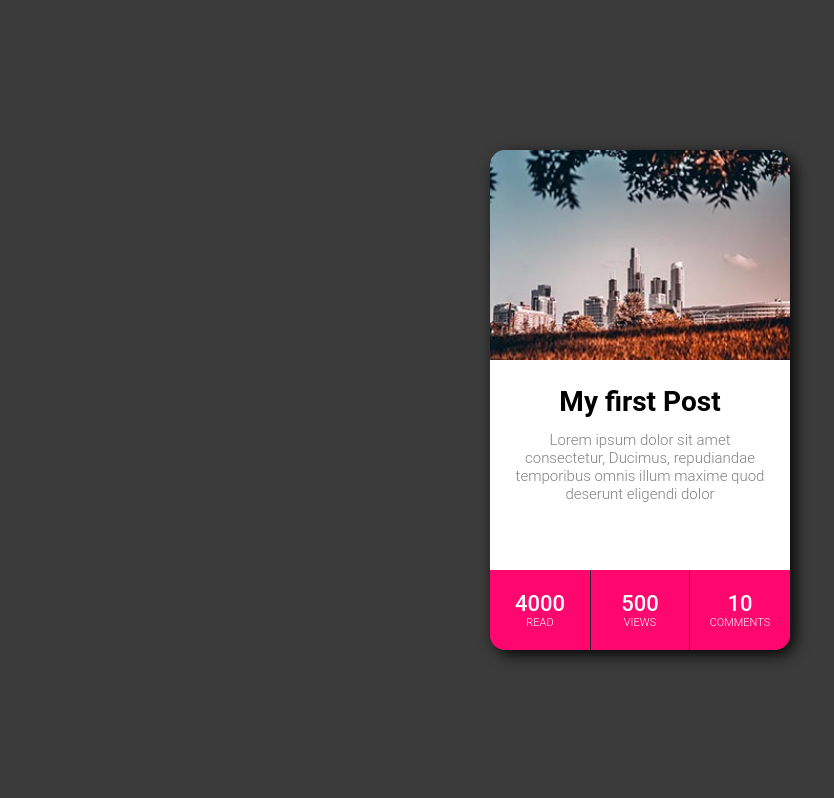
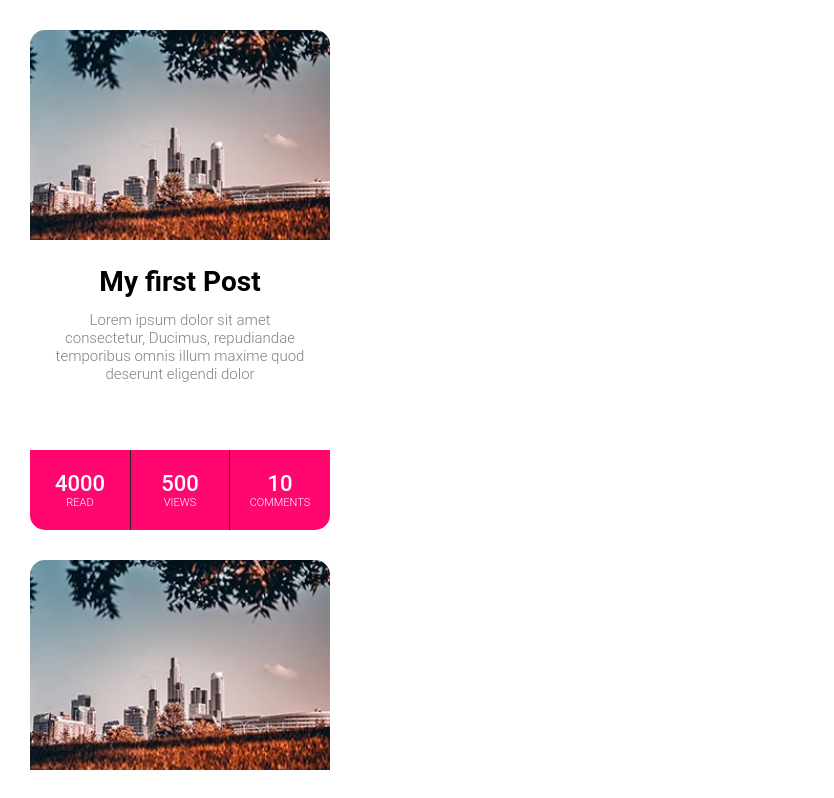
Before and after one commit to Vladimir612/S2S-React, a React (Create React App) app: page / in a window 1280 px wide. Shown: the top 798 px of the page, without its empty margins (0-834 px from the left). Built offline with nearby package versions, Linux system fonts and the light colour scheme.

Commit message:
fixed Card component style

```diff
--- a/package.json
+++ b/package.json
@@ -10,7 +10,7 @@
     "react-dom": "^17.0.2",
     "react-router-dom": "^5.3.0",
     "react-scripts": "4.0.3",
-    "styled-components": "^4.1.3",
+    "styled-components": "^4.4.1",
     "web-vitals": "^1.1.2"
   },
   "scripts": {
--- a/public/index.html
+++ b/public/index.html
@@ -5,10 +5,6 @@
     <meta name="viewport" content="width=device-width, initial-scale=1" />
     <meta name="theme-color" content="#000000" />
     <meta name="description" content="S2S radionica" />
-    <link
-      href="https://fonts.googleapis.com/css?family=Open+Sans:300i,400"
-      rel="stylesheet"
-    />
     <title>S2S radionica</title>
   </head>
   <body>
--- a/src/Components/Card/Card.css
+++ b/src/Components/Card/Card.css
@@ -1,23 +1,25 @@
-.card-component {
-  width: 100vw;
-  height: 100vh;
-  display: flex;
-  align-items: center;
-  justify-content: center;
-  background: rgb(59, 59, 59);
-  overflow: hidden;
-}
+/*
+card container style in order to set cards horizontaly:
+width: "100vw",
+height: "100vh",
+display: "flex",
+alignItems: "center",
+justifyContent: "center",
+background: "rgb(59, 59, 59)",
+overflow: "hidden",
+ */
+
 .card {
+  width: 300px;
   display: grid;
   grid-template-columns: 300px;
   grid-template-rows: 210px 210px 80px;
   grid-template-areas: "image" "text" "stats";
   border-radius: 18px;
-  background: white;
-  box-shadow: 5px 5px 15px rgba(0, 0, 0, 0.9);
   font-family: roboto;
   text-align: center;
   transition: 0.5s ease;
+  background-color: white;
   cursor: pointer;
   margin: 30px;
 }
@@ -75,6 +77,5 @@
   text-transform: uppercase;
 }
 .card:hover {
-  transform: scale(1.15);
-  box-shadow: 5px 5px 15px rgba(0, 0, 0, 0.6);
+  transform: scale(1.03);
 }
--- a/src/Components/Card/Card.jsx
+++ b/src/Components/Card/Card.jsx
@@ -11,7 +11,6 @@ const Card = ({
   commentNumber,
 }) => {
   return (
-    <div className="card-component">
     <div class="card">
       <div
         class="card-image"
@@ -36,7 +35,6 @@ const Card = ({
         </div>
       </div>
     </div>
-    </div>
   );
 };
 
--- a/src/Pages/Home.jsx
+++ b/src/Pages/Home.jsx
@@ -15,6 +15,15 @@ const Home = () => {
         commentNumber="10"
         color="rgb(255, 7, 110)"
       />
+      <Card
+        title="My first Post"
+        text="Lorem ipsum dolor sit amet consectetur, Ducimus, repudiandae temporibus omnis illum maxime quod deserunt eligendi dolor"
+        image={img1}
+        readNumber="4000"
+        viewNumber="500"
+        commentNumber="10"
+        color="rgb(255, 7, 110)"
+      />
     </div>
   );
 };
```
Also changed, not shown: src/Components/Card/Card.js (added, +17 -0 lines), 1 other file (tests, documents, lock files or other folders). Lines whose indentation alone changed are shown as unchanged.
